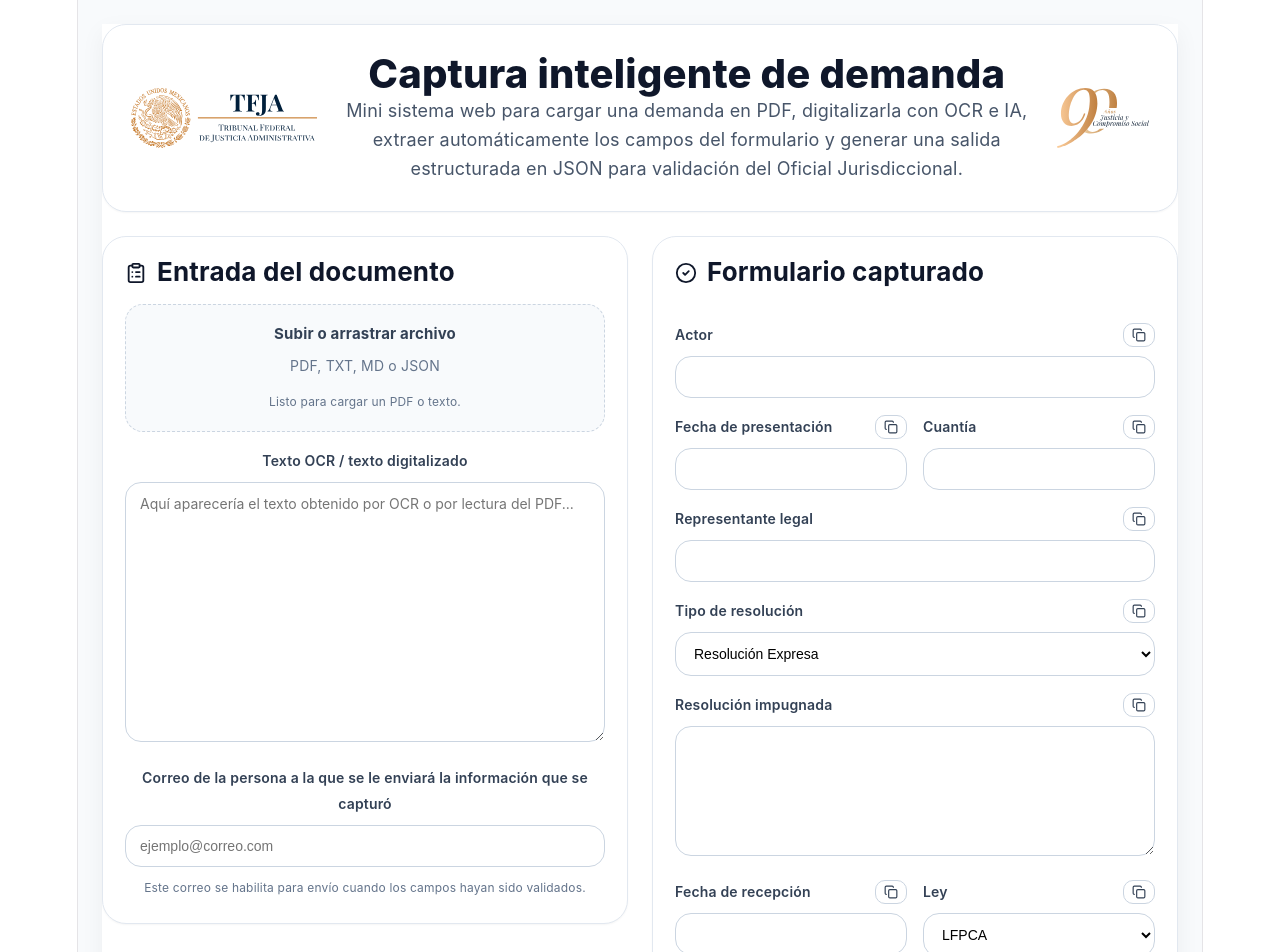
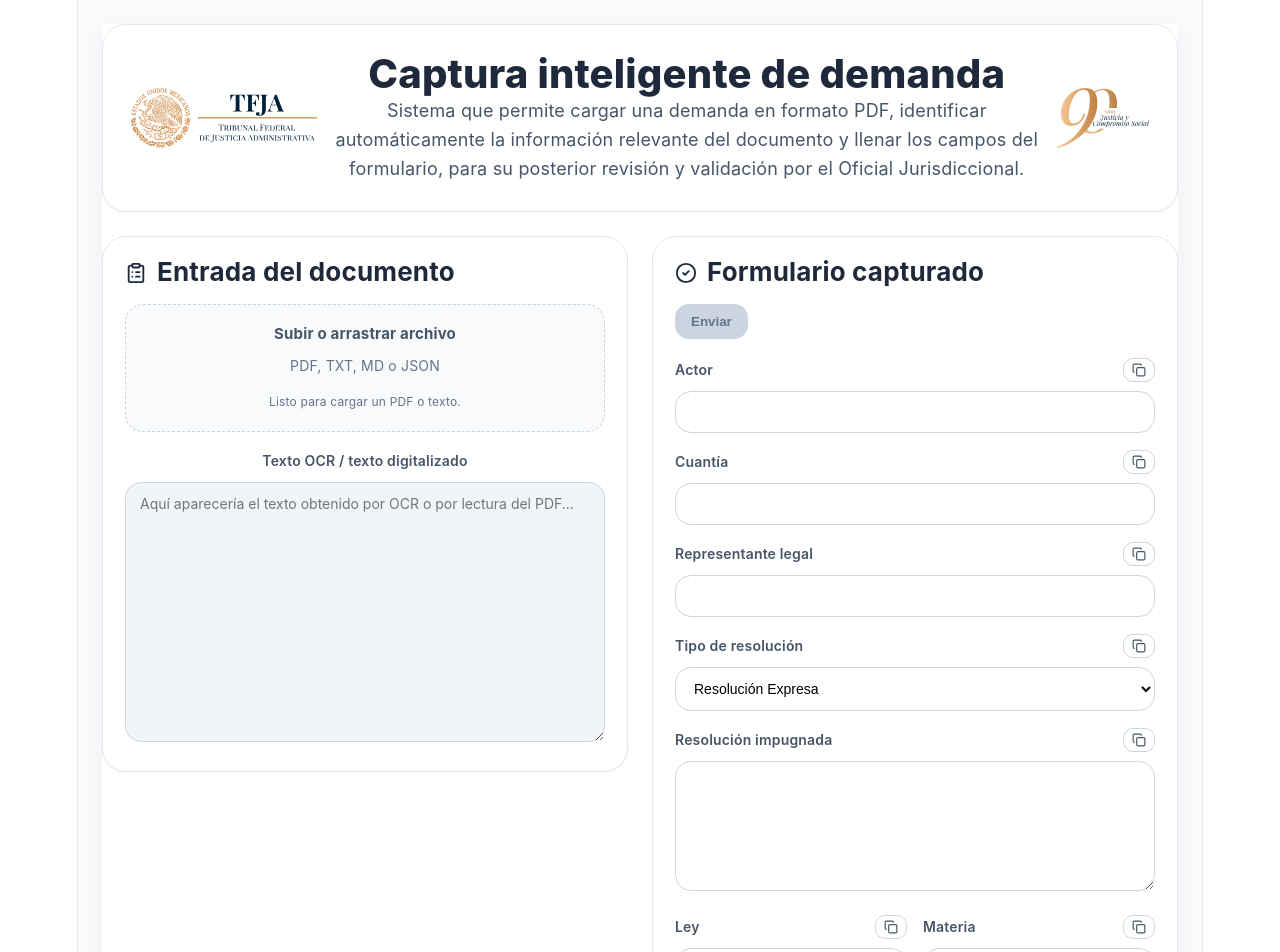
Before and after one commit to pcamachocamacho61-alt/captura-demanda-ia, a React (Vite) app: page / in a window 1280 px wide. Shown: the top 952 px of the page. Built offline with nearby package versions, Linux system fonts and the light colour scheme.

Commit message:
cambio logica qr y documento pdf

```diff
--- a/src/App.jsx
+++ b/src/App.jsx
@@ -37,7 +37,7 @@ const styles = {
   page: {
     background: "#f8fafc",
     padding: 24,
-    color: "#0f172a",
+    color: "#1e293b",
     fontFamily: "Inter, system-ui, sans-serif",
   },
   shell: {
@@ -70,7 +70,7 @@ const styles = {
     display: "inline-flex",
     alignItems: "center",
     gap: 8,
-    background: "#0f172a",
+    background: "#1e293b",
     color: "#fff",
     border: 0,
     padding: "10px 16px",
@@ -83,7 +83,7 @@ const styles = {
     alignItems: "center",
     gap: 8,
     background: "#fff",
-    color: "#0f172a",
+    color: "#1e293b",
     border: "1px solid #cbd5e1",
     padding: "10px 16px",
     borderRadius: 14,
@@ -107,7 +107,7 @@ const styles = {
     alignItems: "center",
     gap: 8,
     background: "transparent",
-    color: "#0f172a",
+    color: "#1e293b",
     border: 0,
     padding: "10px 12px",
     borderRadius: 14,
@@ -128,12 +128,12 @@ const styles = {
     fontWeight: 700,
     marginBottom: 18,
   },
-  label: { display: "block", fontSize: 14, fontWeight: 600, marginBottom: 8, color: "#334155" },
+  label: { display: "block", fontSize: 14, fontWeight: 600, marginBottom: 8, color: "#475569" },
   labelLeft: {
     display: "block",
     fontSize: 14,
     fontWeight: 600,
-    color: "#334155",
+    color: "#475569",
     textAlign: "left",
   },
   input: {
@@ -170,7 +170,8 @@ const styles = {
     boxSizing: "border-box",
     resize: "vertical",
     fontFamily: "inherit",
-    background: "#fff",
+    background: "#f1f5f9",
+    color: "#334155",
   },
   infoBox: {
     border: "1px dashed #cbd5e1",
@@ -194,7 +195,7 @@ const styles = {
   copyBtn: {
     border: "1px solid #cbd5e1",
     background: "#fff",
-    color: "#334155",
+    color: "#475569",
     borderRadius: 10,
     padding: "4px 8px",
     fontSize: 12,
@@ -218,7 +219,7 @@ const styles = {
   switchLabel: {
     fontSize: 14,
     fontWeight: 600,
-    color: "#334155",
+    color: "#475569",
   },
   switchTrack: {
     width: 52,
@@ -272,7 +273,7 @@ const styles = {
   iconBtn: {
     border: "1px solid #cbd5e1",
     background: "#fff",
-    color: "#334155",
+    color: "#475569",
     borderRadius: 12,
     padding: "8px 10px",
     cursor: "pointer",
@@ -292,7 +293,7 @@ const styles = {
   },
   modalText: {
     fontSize: 15,
-    color: "#334155",
+    color: "#475569",
     lineHeight: 1.6,
   },
   modalActions: {
@@ -307,7 +308,7 @@ const styles = {
     alignItems: "center",
     gap: 8,
     background: "#fff",
-    color: "#0f172a",
+    color: "#1e293b",
     border: "1px solid #cbd5e1",
     padding: "10px 14px",
     borderRadius: 14,
@@ -373,93 +374,138 @@ function inferirTipoResolucion(texto) {
 
 function extraerCampos(texto) {
   const limpio = String(texto || "").replace(/\r/g, "");
+  const unaLinea = limpio.replace(/\n/g, " ");
   const lineas = limpio
     .split("\n")
     .map((l) => l.trim())
     .filter(Boolean);
 
-  const obtenerValorLinea = (etiqueta) => {
-    const linea = lineas.find((l) => l.toUpperCase().startsWith(etiqueta.toUpperCase()));
-    if (!linea) return "";
-    return linea.substring(etiqueta.length).replace(/^[:.\-\s]+/, "").trim();
+  const extraerPorPatrones = (patrones, fuente = limpio) => {
+    for (const p of patrones) {
+      const m = fuente.match(p);
+      if (m?.[1]) return m[1].trim();
+    }
+    return "";
   };
 
-  let actor =
-    obtenerValorLinea("ACTOR") ||
-    (() => {
-      const m = limpio.match(/([A-ZÁÉÍÓÚÑ0-9\s.,&-]+S\.?\s*A\.?\s*DE\s*C\.?\s*V\.?)\s*-+\s*VS/i);
-      return m?.[1]?.trim() || "";
-    })();
+  let actor = extraerPorPatrones([
+    /apoderado legal de\s+([A-ZÁÉÍÓÚÑ0-9\s.,&-]+S\.?\s*A\.?\s*DE\s*C\.?\s*V\.?)/i,
+    /en representación de\s+([A-ZÁÉÍÓÚÑ0-9\s.,&-]+S\.?\s*A\.?\s*DE\s*C\.?\s*V\.?)/i,
+    /a nombre de\s+([A-ZÁÉÍÓÚÑ0-9\s.,&-]+S\.?\s*A\.?\s*DE\s*C\.?\s*V\.?)/i,
+    /ACTOR\s*[:.-]\s*(.+)/i,
+    /PROMOVENTE\s*[:.-]\s*(.+)/i,
+  ], unaLinea);
 
   if (!actor) {
     const empresa = lineas.find((l) => /S\.?\s*A\.?\s*DE\s*C\.?\s*V\.?/i.test(l));
-    actor = empresa || "";
+    if (empresa) actor = empresa;
   }
 
-  actor = actor.replace(/\s+-+\s*VS[\s\S]*$/i, "").replace(/,?\s*empresa fusionante[\s\S]*$/i, "").trim();
+  const actorLimpio = actor
+    ? actor.replace(/,?\s*empresa fusionante[\s\S]*$/i, "").trim()
+    : "";
 
-  let representanteLegal =
-    obtenerValorLinea("REPRESENTANTE LEGAL") ||
-    (() => {
-      const m =
-        limpio.match(/C\.\s*([A-ZÁÉÍÓÚÑ][A-Za-zÁÉÍÓÚÑáéíóúñ\s]+?),\s*me identifico/i) ||
-        limpio.match(/C\.\s*([A-ZÁÉÍÓÚÑ][A-Za-zÁÉÍÓÚÑáéíóúñ\s]+?),\s*comparezco/i) ||
-        limpio.match(/C\.\s*([A-ZÁÉÍÓÚÑ][A-Za-zÁÉÍÓÚÑáéíóúñ\s]+?),[\s\S]{0,180}?en mi carácter de Apoderado/i);
+  let representanteLegal = extraerPorPatrones([
+    /([A-ZÁÉÍÓÚÑ][A-ZÁÉÍÓÚÑ\s]+),\s*en mi carácter de apoderado legal/i,
+    /([A-ZÁÉÍÓÚÑ][A-ZÁÉÍÓÚÑ\s]+),\s*en mi carácter de representante legal/i,
+    /REPRESENTANTE LEGAL\s*[:.-]\s*(.+)/i,
+    /APODERADO LEGAL\s*[:.-]\s*(.+)/i,
+  ], unaLinea);
 
-      return m?.[1]?.trim() || "";
-    })();
+  const cuantia = extraerPorPatrones([
+    /CUANT[ÍI]A\s*[:.-]\s*(.+)/i,
+    /MONTO\s*[:.-]\s*(.+)/i,
+    /(?:cantidad de|crédito fiscal por|multa por)\s*(\$\s?[\d,]+(?:\.\d{2})?)/i,
+  ], unaLinea);
 
-  representanteLegal = String(representanteLegal || "")
-    .replace(/^C\.\s*/i, "")
-    .replace(/^LIC\.\s*/i, "")
+  let fechaPresentacion = extraerPorPatrones([
+    /FECHA DE PRESENTACI[ÓO]N\s*[:.-]\s*(\d{1,2}[\/\-]\d{1,2}[\/\-]\d{2,4})/i,
+    /PRESENTADA EL\s+(\d{1,2}[\/\-]\d{1,2}[\/\-]\d{2,4})/i,
+    /Ciudad de M[eé]xico,?\s+a\s+(?:los\s+)?(\d{1,2}\s+de\s+[A-Za-záéíóúñ]+\s+de\s+\d{4})/i,
+  ], unaLinea);
+
+  let fechaRecepcion = extraerPorPatrones([
+    /FECHA DE RECEPCI[ÓO]N\s*[:.-]\s*(\d{1,2}[\/\-]\d{1,2}[\/\-]\d{2,4})/i,
+    /acuse de recepci[oó]n.*?(\d{1,2}[\/\-]\d{1,2}[\/\-]\d{2,4})/i,
+    /se recibi[oó].*?el\s+(\d{1,2}[\/\-]\d{1,2}[\/\-]\d{2,4})/i,
+  ], unaLinea);
+
+  let resolucionImpugnada = "";
+
+  const matchActos = limpio.match(
+    /ACTOS IMPUGNADOS[\s\S]{0,20}?:?([\s\S]{40,1000}?)(?:\n(?:IV\.|V\.|VI\.|PRETENSIONES|CONCEPTOS DE IMPUGNACI[ÓO]N|PRUEBAS))/i
+  );
+
+  if (matchActos?.[1]) {
+    resolucionImpugnada = matchActos[1].trim();
+  } else {
+    const lineasRelevantes = lineas.filter((l) =>
+      /acto impugnado|resoluci[oó]n|oficio|acuerdo de fecha|multa|cr[eé]dito fiscal/i.test(l)
+    );
+
+    if (lineasRelevantes.length) {
+      resolucionImpugnada = lineasRelevantes.slice(0, 4).join(" ");
+    }
+  }
+
+  resolucionImpugnada = resolucionImpugnada
+    .replace(/\s{2,}/g, " ")
     .trim();
 
-  const cuantia = obtenerValorLinea("CUANTÍA") || obtenerValorLinea("CUANTIA");
-  const fechaPresentacion =
-    obtenerValorLinea("FECHA DE PRESENTACIÓN") ||
-    obtenerValorLinea("FECHA DE PRESENTACION") ||
-    (() => {
-      const m = limpio.match(/Ciudad de M[eé]xico,?\s+a\s+(?:los\s+)?(\d{1,2}\s+de\s+[A-Za-záéíóúñ]+\s+de\s+\d{4})/i);
-      return m?.[1] || "";
-    })();
+  if (resolucionImpugnada.length > 500) {
+    resolucionImpugnada = resolucionImpugnada.slice(0, 500) + "...";
+  }
 
-  const fechaRecepcion =
-    obtenerValorLinea("FECHA DE RECEPCIÓN") || obtenerValorLinea("FECHA DE RECEPCION");
+  const leyRaw = extraerPorPatrones([
+    /LEY\s*[:.-]\s*(.+)/i,
+    /(Ley Federal de Procedimiento Contencioso Administrativo)/i,
+  ], unaLinea);
 
-  let resolucionImpugnada =
-    obtenerValorLinea("RESOLUCIÓN IMPUGNADA") ||
-    obtenerValorLinea("RESOLUCION IMPUGNADA") ||
-    (() => {
-      const m = limpio.match(/RESOLUCI[ÓO]N\s+QUE\s+SE\s+IMPUGNA\s*:\s*([\s\S]{20,500}?)(?:ASUNTO:|H\.\s*SALA|C\.)/i);
-      return m?.[1]?.replace(/\s{2,}/g, " ").trim() || "";
-    })();
+  const t = unaLinea.toLowerCase();
 
-  const ley = obtenerValorLinea("LEY") || "LFPCA";
-  const materia = obtenerValorLinea("MATERIA") || (limpio.toLowerCase().includes("consumidor") ? "Administrativa" : "Fiscal");
-  const tipoMateria = obtenerValorLinea("TIPO MATERIA") || (/multa/i.test(limpio) ? "Multa" : "Resolución Administrativa");
   const tipoResolucion = inferirTipoResolucion(limpio);
 
+  const recepcionPorCorreo =
+    /recepci[oó]n por correo|presentad[oa] por correo|remitid[oa] por correo|enviad[oa] por correo/i.test(unaLinea);
+
+  const enviadoPorOtraSala = /otra sala/i.test(unaLinea);
+
+  const materia =
+    t.includes("aduaner") ? "Aduanera" :
+      t.includes("administrativ") ? "Administrativa" :
+        t.includes("seguridad social") ? "Seguridad Social" :
+          "Fiscal";
+
+  const tipoMateria =
+    /multa/i.test(unaLinea) ? "Multa" :
+      /cr[eé]dito fiscal/i.test(unaLinea) ? "Crédito Fiscal" :
+        /determinaci[oó]n/i.test(unaLinea) ? "Determinación" :
+          /negativa/i.test(unaLinea) ? "Negativa" :
+            "Resolución Administrativa";
+
   return {
-    actor,
+    actor: actorLimpio,
     fechaPresentacion,
     cuantia,
     representanteLegal,
     tipoResolucion,
     resolucionImpugnada,
+    enviadoPorOtraSala,
+    recepcionPorCorreo,
     fechaRecepcion,
-    ley,
+    ley: leyRaw || "LFPCA",
     materia,
     tipoMateria,
     confianza: {
-      actor: actor ? 0.98 : 0.2,
-      fechaPresentacion: fechaPresentacion ? 0.98 : 0.2,
-      cuantia: cuantia ? 0.98 : 0.2,
-      representanteLegal: representanteLegal ? 0.98 : 0.2,
-      tipoResolucion: 0.85,
-      resolucionImpugnada: resolucionImpugnada ? 0.95 : 0.2,
-      ley: ley ? 0.95 : 0.2,
-      materia: materia ? 0.95 : 0.2,
-      tipoMateria: tipoMateria ? 0.95 : 0.2,
+      actor: actorLimpio ? 0.94 : 0.22,
+      fechaPresentacion: fechaPresentacion ? 0.91 : 0.18,
+      cuantia: cuantia ? 0.88 : 0.16,
+      representanteLegal: representanteLegal ? 0.90 : 0.2,
+      tipoResolucion: 0.83,
+      resolucionImpugnada: resolucionImpugnada ? 0.81 : 0.17,
+      ley: 0.79,
+      materia: 0.78,
+      tipoMateria: 0.76,
     },
   };
 }
@@ -491,14 +537,13 @@ export default function PrototipoCapturaDemandaIA() {
 
 const params = new URLSearchParams(window.location.search);
 const esModoConsulta = params.get("modo") === "consulta";
-  const dataConsulta = params.get("data");
+const folioConsulta = params.get("folio");
 
 let informacionConsulta = null;
-  if (esModoConsulta && dataConsulta) {
+if (esModoConsulta && folioConsulta) {
   try {
-      informacionConsulta = JSON.parse(
-        decodeURIComponent(escape(atob(decodeURIComponent(dataConsulta))))
-      );
+    const guardado = localStorage.getItem(folioConsulta);
+    informacionConsulta = guardado ? JSON.parse(guardado) : null;
   } catch (e) {
     informacionConsulta = null;
   }
@@ -538,19 +583,18 @@ export default function PrototipoCapturaDemandaIA() {
   cuantia: resultado.cuantia,
   representanteLegal: resultado.representanteLegal,
   tipoResolucion: resultado.tipoResolucion,
-    resolucionImpugnada: resultado.resolucionImpugnada,
+  resolucionImpugnada: String(resultado.resolucionImpugnada || "").slice(0, 500),
   fechaRecepcion: resultado.fechaRecepcion,
   ley: resultado.ley,
   materia: resultado.materia,
   tipoMateria: resultado.tipoMateria,
-    correoDestino,
   fechaGeneracion: new Date().toISOString(),
 });
 
   const construirUrlConsulta = (payload) => {
-    const json = JSON.stringify(payload);
-    const encoded = btoa(unescape(encodeURIComponent(json)));
-    return `${window.location.origin}${window.location.pathname}?modo=consulta&data=${encodeURIComponent(encoded)}`;
+  const folio = `cap_${Date.now()}`;
+  localStorage.setItem(folio, JSON.stringify(payload));
+  return `${window.location.origin}${window.location.pathname}?modo=consulta&folio=${encodeURIComponent(folio)}`;
 };
 
   const generarPdfConQR = async (payload, urlConsulta) => {
@@ -581,7 +625,6 @@ export default function PrototipoCapturaDemandaIA() {
   ["Ley", payload.ley],
   ["Materia", payload.materia],
   ["Tipo materia", payload.tipoMateria],
-      ["Correo destino", payload.correoDestino],
 ];
 
     campos.forEach(([label, value]) => {
@@ -617,17 +660,32 @@ export default function PrototipoCapturaDemandaIA() {
   };
 
   const enviarCaptura = async () => {
-    if (!camposValidados || !correoDestino.trim()) return;
+if (!camposValidados) {
+    alert("Primero debe marcar los campos como validados.");
+    return;
+  }
 
+  try {
+    console.log("Iniciando envío...");
     const payload = construirPayloadCaptura();
     const urlConsulta = construirUrlConsulta(payload);
-    const qr = await QRCode.toDataURL(urlConsulta, { width: 260, margin: 1 });
+
+    console.log("URL consulta:", urlConsulta);
+
+    const qr = await QRCode.toDataURL(urlConsulta, {
+      width: 260,
+      margin: 1,
+    });
 
     setEnlaceConsulta(urlConsulta);
     setQrDataUrl(qr);
     setMostrarModalQR(true);
 
     await generarPdfConQR(payload, urlConsulta);
+  } catch (error) {
+    console.error("Error al generar QR o PDF:", error);
+    alert("Ocurrió un error al generar el código QR o el PDF.");
+  }
   };
 
   const procesar = async () => {
@@ -785,7 +843,7 @@ export default function PrototipoCapturaDemandaIA() {
     ...styles.copyBtn,
     background: copiado === id ? "#dcfce7" : "#fff",
     borderColor: copiado === id ? "#22c55e" : "#cbd5e1",
-    color: copiado === id ? "#166534" : "#334155",
+    color: copiado === id ? "#166534" : "#475569",
     transition: "all 0.2s ease",
   });
 
@@ -801,7 +859,7 @@ export default function PrototipoCapturaDemandaIA() {
                 <div style={{ textAlign: "center", flex: 1 }}>
                   <div style={styles.title}>Captura inteligente de demanda</div>
                   <div style={styles.subtitle}>
-                    Mini sistema web para cargar una demanda en PDF, digitalizarla con OCR e IA, extraer automáticamente los campos del formulario y generar una salida estructurada en JSON para validación del Oficial Jurisdiccional.
+                    Sistema que permite cargar una demanda en formato PDF, identificar automáticamente la información relevante del documento y llenar los campos del formulario, para su posterior revisión y validación por el Oficial Jurisdiccional.
                   </div>
                 </div>
 
@@ -820,7 +878,7 @@ export default function PrototipoCapturaDemandaIA() {
                     style={{
                       ...styles.infoBox,
                       border: dragActivo
-                        ? "2px dashed #0f172a"
+                        ? "2px dashed #1e293b"
                         : hoverCarga
                           ? "2px dashed #1d4ed8"
                           : "1px dashed #cbd5e1",
@@ -856,7 +914,7 @@ export default function PrototipoCapturaDemandaIA() {
                       style={{
                         fontSize: 15,
                         fontWeight: 700,
-                        color: dragActivo || hoverCarga ? "#1d4ed8" : "#334155",
+                        color: dragActivo || hoverCarga ? "#1d4ed8" : "#475569",
                       }}
                     >
                       {dragActivo
@@ -885,21 +943,7 @@ export default function PrototipoCapturaDemandaIA() {
                     />
                   </div>
 
-                  <div style={{ marginTop: 16 }}>
-                    <label style={styles.label}>
-                      Correo de la persona a la que se le enviará la información que se capturó
-                    </label>
-                    <input
-                      type="email"
-                      style={styles.input}
-                      value={correoDestino}
-                      onChange={(e) => setCorreoDestino(e.target.value)}
-                      placeholder="ejemplo@correo.com"
-                    />
-                    <div style={styles.helperText}>
-                      Este correo se habilita para envío cuando los campos hayan sido validados.
-                    </div>
-                  </div>
+
 
                   <input
                     ref={fileRef}
@@ -919,16 +963,14 @@ export default function PrototipoCapturaDemandaIA() {
 
                   <div style={styles.topActionsRow}>
                     <div style={{ display: "flex", gap: 10, alignItems: "center" }}>
-                      {camposValidados && (
                       <button
   type="button"
-                          style={correoDestino.trim() ? styles.primaryBtn : styles.sendBtnDisabled}
-                          disabled={!correoDestino.trim()}
+  style={camposValidados ? styles.primaryBtn : styles.sendBtnDisabled}
+  disabled={!camposValidados}
   onClick={enviarCaptura}
 >
   Enviar
 </button>
-                      )}
 
                       {documento && (
                         <button type="button" style={styles.secondaryBtn} onClick={reiniciar}>
@@ -941,6 +983,7 @@ export default function PrototipoCapturaDemandaIA() {
                     {documento && (
                       <div style={styles.switchWrap}>
                         <span style={styles.switchLabel}>Campos validados</span>
+
                         <motion.button
                           type="button"
                           onClick={() => setCamposValidados((prev) => !prev)}
@@ -949,6 +992,7 @@ export default function PrototipoCapturaDemandaIA() {
                             justifyContent: camposValidados ? "flex-end" : "flex-start",
                             background: camposValidados ? "#22c55e" : "#e5e7eb",
                             borderColor: camposValidados ? "#22c55e" : "#cbd5e1",
+                            cursor: "pointer"
                           }}
                           animate={{
                             backgroundColor: camposValidados ? "#22c55e" : "#e5e7eb",
@@ -976,17 +1020,10 @@ export default function PrototipoCapturaDemandaIA() {
                       <input style={styles.input} value={resultado.actor} onChange={(e) => setResultado({ ...resultado, actor: e.target.value })} />
                     </div>
 
-                    <div>
-                      <div style={styles.fieldHeader}>
-                        <label style={styles.labelLeft}>Fecha de presentación</label>
-                        <button type="button" style={copyStyle("fechaPresentacion")} onClick={() => copiarTexto(resultado.fechaPresentacion, "fechaPresentacion")}>
-                          {copiado === "fechaPresentacion" ? <Check size={14} /> : <Copy size={14} />}
-                        </button>
-                      </div>
-                      <input style={styles.input} value={resultado.fechaPresentacion} onChange={(e) => setResultado({ ...resultado, fechaPresentacion: e.target.value })} />
-                    </div>
 
-                    <div>
+
+                    <div style={styles.full}>
+
                       <div style={styles.fieldHeader}>
                         <label style={styles.labelLeft}>Cuantía</label>
                         <button type="button" style={copyStyle("cuantia")} onClick={() => copiarTexto(resultado.cuantia, "cuantia")}>
@@ -1034,15 +1071,7 @@ export default function PrototipoCapturaDemandaIA() {
                       />
                     </div>
 
-                    <div>
-                      <div style={styles.fieldHeader}>
-                        <label style={styles.labelLeft}>Fecha de recepción</label>
-                        <button type="button" style={copyStyle("fechaRecepcion")} onClick={() => copiarTexto(resultado.fechaRecepcion, "fechaRecepcion")}>
-                          {copiado === "fechaRecepcion" ? <Check size={14} /> : <Copy size={14} />}
-                        </button>
-                      </div>
-                      <input style={styles.input} value={resultado.fechaRecepcion} onChange={(e) => setResultado({ ...resultado, fechaRecepcion: e.target.value })} />
-                    </div>
+
 
                     <div>
                       <div style={styles.fieldHeader}>
```
Lines whose indentation alone changed are shown as unchanged.
